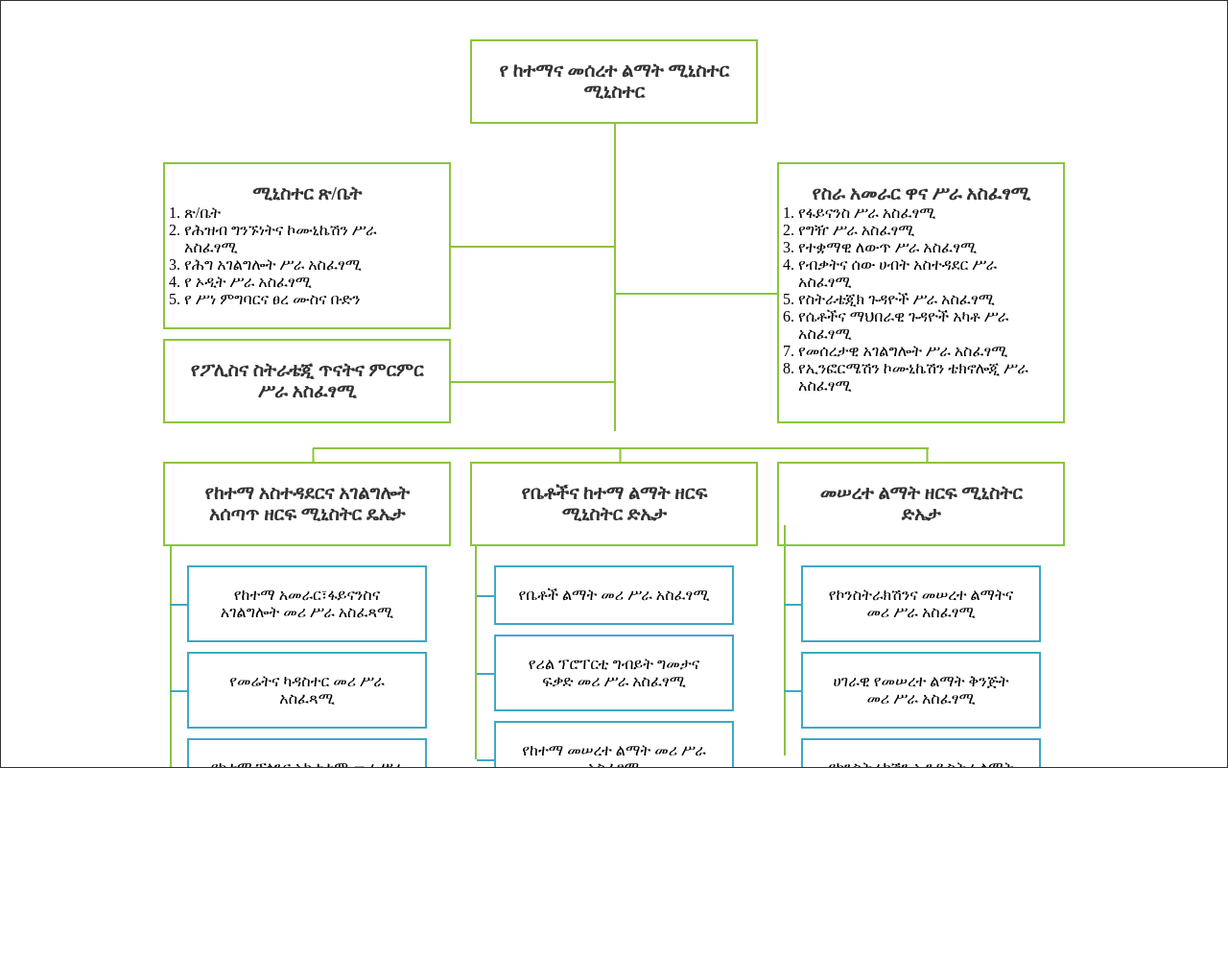
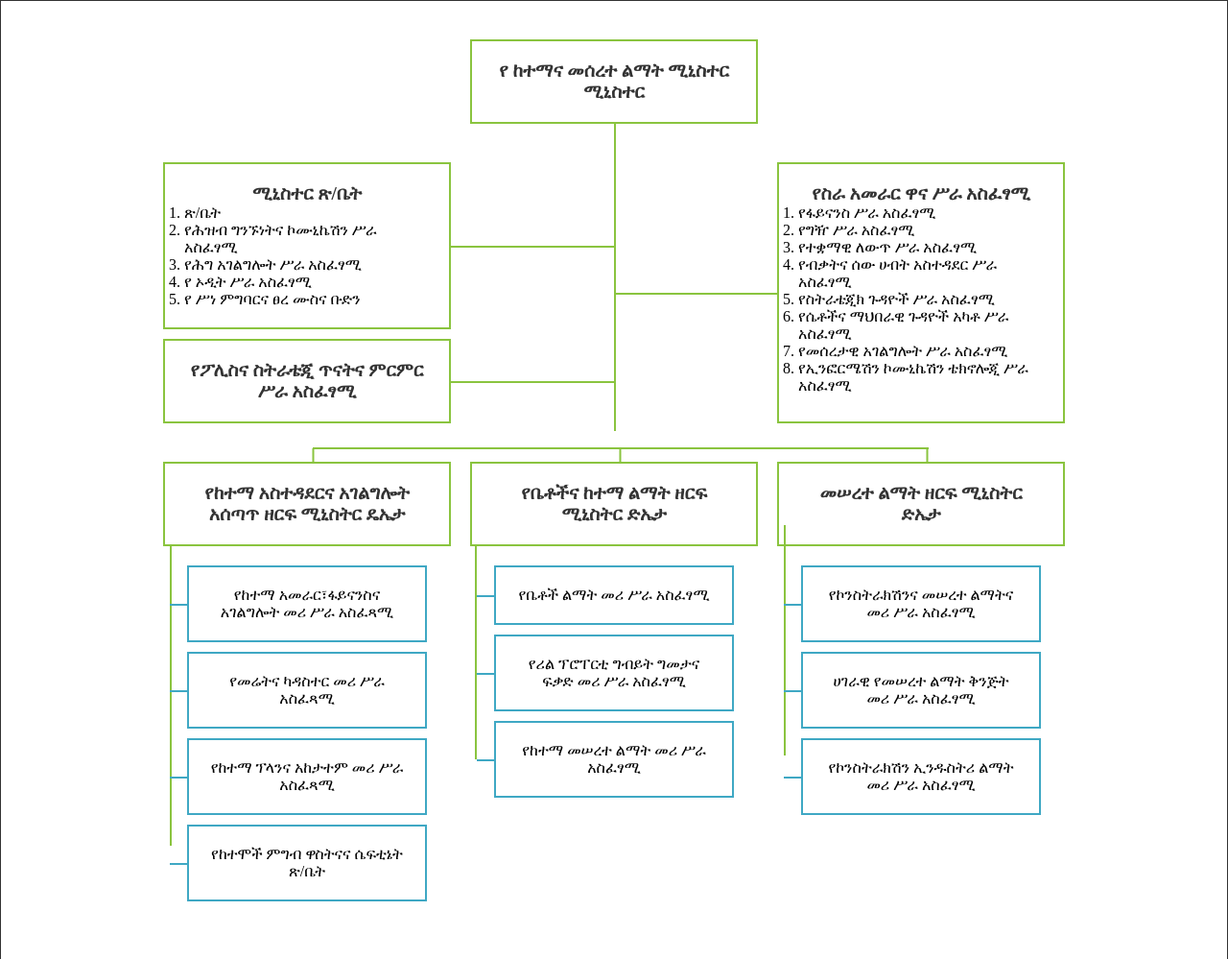
Before and after one commit to muhammedb8826/organization-chart, a plain HTML site: page index.html in a window 1280 px wide. Shown: the whole page at 96% size. Before the commit the page ends 800 px from the top, so only its background shows below. Drawn offline with Linux system fonts and the light colour scheme.

Commit message:
first commit

```diff
--- a/index.html
+++ b/index.html
@@ -1,13 +1,13 @@
 <!DOCTYPE html>
 <html lang="en">
   <head>
-    <meta charset="UTF-8">
-    <meta name="viewport" content="width=device-width, initial-scale=1.0">
+    <meta charset="UTF-8" />
+    <meta name="viewport" content="width=device-width, initial-scale=1.0" />
     <title>Document</title>
   </head>
-<link rel="stylesheet" href="./style.css">
+  <link rel="stylesheet" href="./style.css" />
   <body>
-  <section class="container">
+    <section class="wrapper">
       <div class="org-chart">
         <div class="level-1">
           <div class="box">
@@ -58,10 +58,8 @@
               <div class="title">የከተማ አስተዳደርና አገልግሎት አሰጣጥ ዘርፍ ሚኒስትር ዴኤታ</div>
             </div>
             <div class="sub-list">
-          <div class="box">የከተማ አመራር፣ፋይናንስና አገልግሎት
-            መሪ ሥራ አስፈጻሚ</div>
-          <div class="box">የመሬትና ካዳስተር
-            መሪ ሥራ አስፈጻሚ</div>
+              <div class="box">የከተማ አመራር፣ፋይናንስና አገልግሎት መሪ ሥራ አስፈጻሚ</div>
+              <div class="box">የመሬትና ካዳስተር መሪ ሥራ አስፈጻሚ</div>
               <div class="box">የከተማ ፕላንና አከታተም መሪ ሥራ አስፈጻሚ</div>
               <div class="box">የከተሞች ምግብ ዋስትናና ሴፍቲኔት ጽ/ቤት</div>
             </div>
--- a/style.css
+++ b/style.css
@@ -5,12 +5,12 @@
 }
 
 
-.container {
+.wrapper {
   display: flex;
   justify-content: center;
   align-items: center;
   min-height: 100vh;
-  min-width: 100vw;
+  /* min-width: 100vw; */
   margin: 0 auto;
   padding:20px 0;
   border: #333 solid 1px;
@@ -25,6 +25,7 @@
   position: relative;
   max-width: 1200px;
   height: 100%;
+  overflow: scroll;
 }
 
 .level-1,
```
Lines whose indentation alone changed are shown as unchanged.
